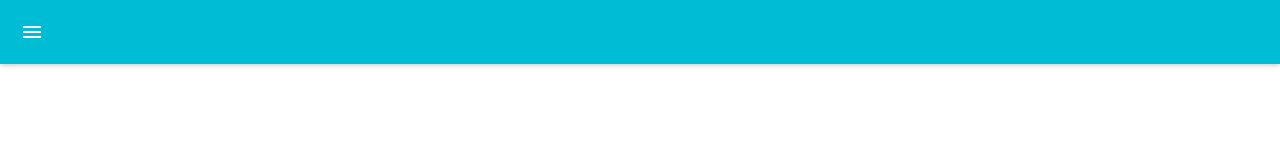
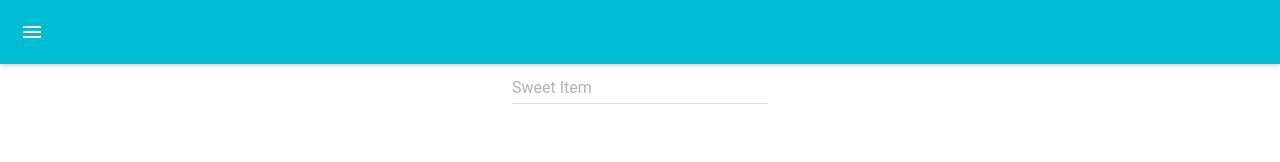
Before and after one commit to bieuly/composer, a React (Create React App) app in the folder composer/: page / in a window 1280 px wide. Shown: the top 162 px of the page. Built offline with nearby package versions, Linux system fonts and the light colour scheme.

Commit message:
sweet text input

```diff
--- a/composer/src/App.js
+++ b/composer/src/App.js
@@ -2,6 +2,8 @@ import React, { Component } from 'react';
 import './App.css';
 import AppBar from 'material-ui/AppBar';
 import MuiThemeProvider from 'material-ui/styles/MuiThemeProvider';
+import TextField from 'material-ui/TextField';
+
 
 class App extends Component {
   render() {
@@ -9,6 +11,7 @@ class App extends Component {
       <div className="App">
       <MuiThemeProvider>
         <AppBar/>
+        <TextField hintText="Sweet Item"/>
         </MuiThemeProvider>
       </div>
     );
```
